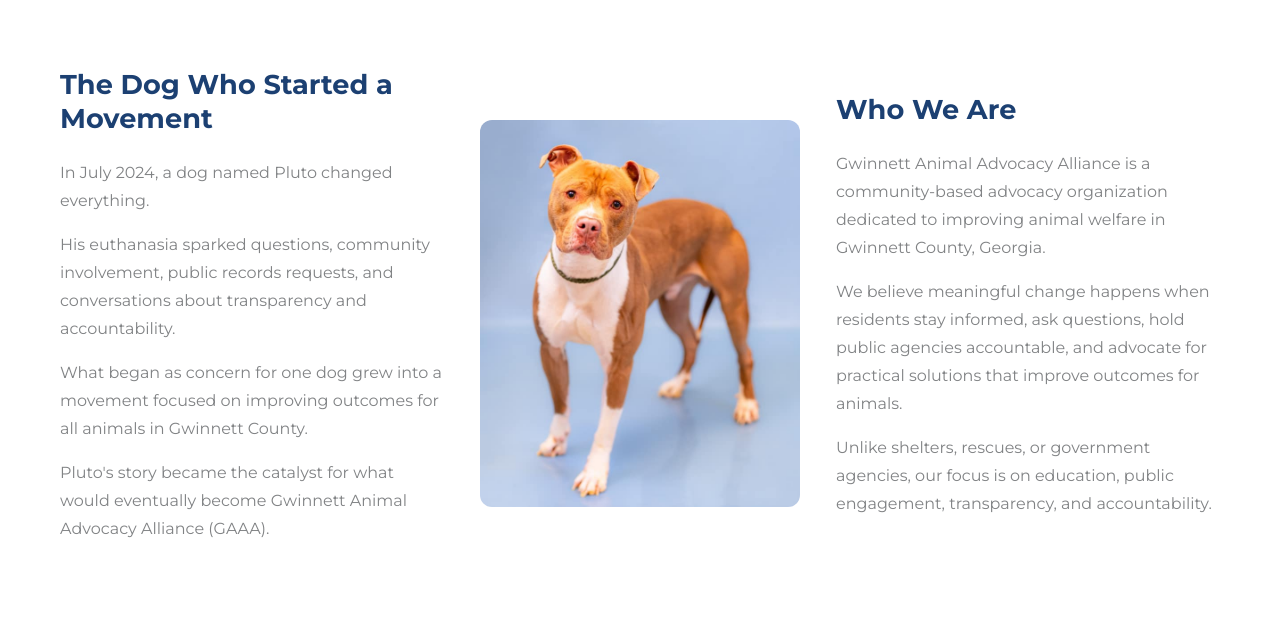
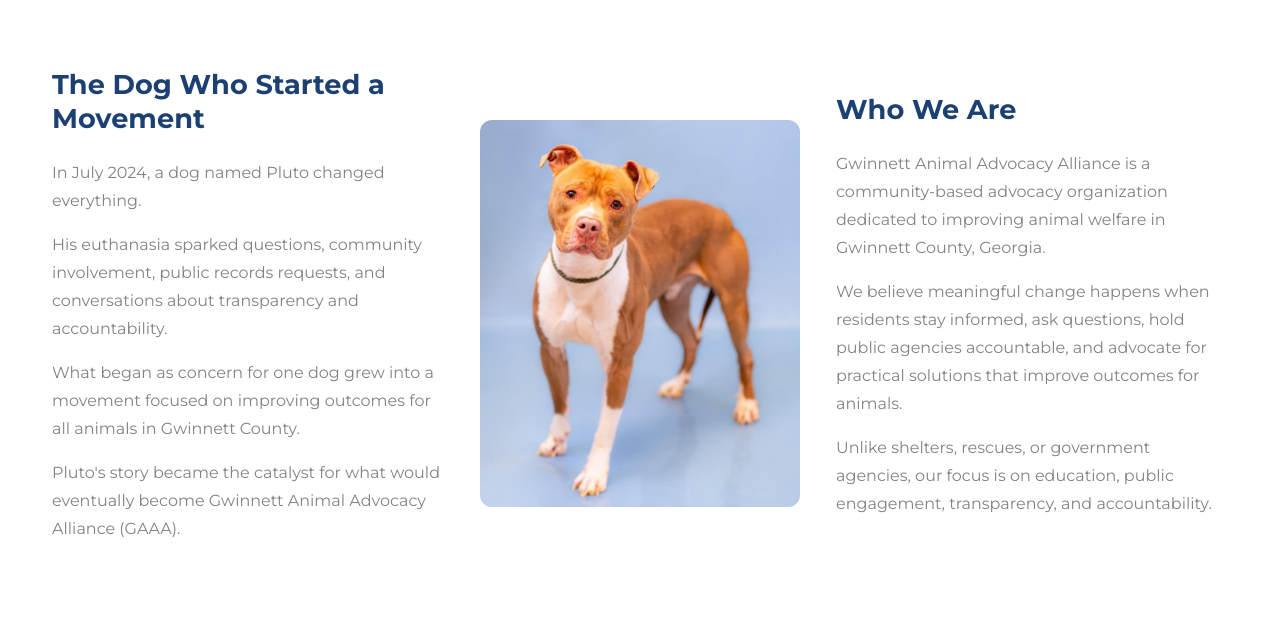
Before and after one commit to whitleybacon/gwinnett-animal-advocacy-alliance, a Jekyll site: the page built from about/index.html, in a window 1280 px wide. Shown: the part 746-1374 px from the top of the page. Built offline with Jekyll 4.4.1, drawn with Linux system fonts in a browser that asks for light colours; grey boxes are pictures that could not be loaded.

Commit message:
Update default.html

```diff
--- a/_layouts/default.html
+++ b/_layouts/default.html
@@ -598,7 +598,7 @@
         }
 
         .content-card {
-            max-width: 1200px;
+            max-width: 1400px;
             margin: 70px auto;
             padding: 0 20px;
             box-sizing: border-box;
@@ -1152,7 +1152,7 @@
             }
 
             .about-story-grid {
-                grid-template-columns: 1fr;
+                grid-template-columns: 1fr 360px 1fr;
                 gap: 28px;
                 text-align: left;
             }
@@ -1170,7 +1170,7 @@
             }
 
             .why-we-exist-bg {
-                padding: 42px 18px;
+                padding: 90px 40px;
                 border-radius: 12px;
             }
 
```
